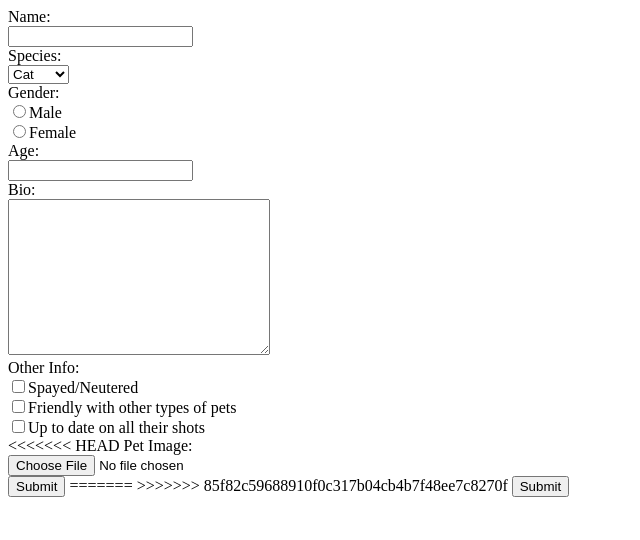
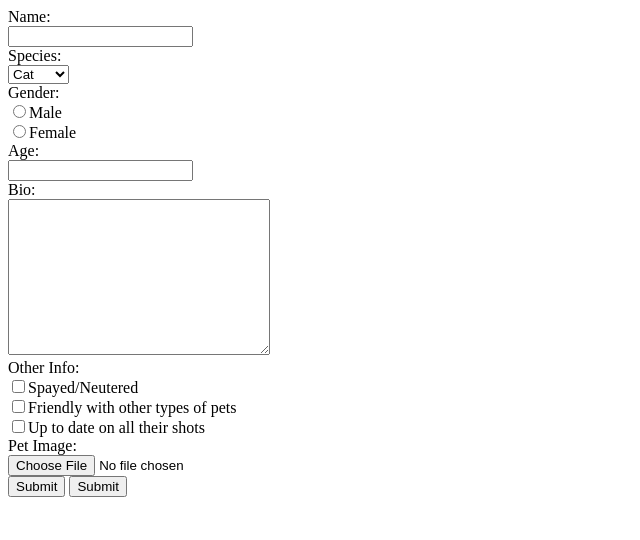
Before and after one commit to agorowar/CPI310_Final, a Node project: template Website/views/new-pet.handlebars in a window 1280 px wide. Shown: the top 540 px of the page, without its empty margins (0-640 px from the left). Run offline with Node 20 templates, Linux system fonts and the light colour scheme; the template is opened without the code that fills it, so the values that code supplies are empty; some libraries are stand-ins or nearby versions.

Commit message:
fixed errors

```diff
--- a/Website/index.js
+++ b/Website/index.js
@@ -5,6 +5,8 @@ const sqlite = require('sqlite');
 const bcrypt = require('bcrypt');
 const cookieParser = require("cookie-parser");
 const uuidv4 = require("uuid/v4");
+const multer = require('multer');
+const path = require('path');
 
 const saltRounds = 10;
 const app = express();
@@ -39,7 +41,6 @@ const authorize = async(req, res, next) => {
     next();
 };
 
-<<<<<<< HEAD
 //Storage system with Multer
 const profileStorage = multer.diskStorage({
 
@@ -123,8 +124,6 @@ function checkFileType(file, cb){
     }
 }
 
-=======
->>>>>>> 85f82c59688910f0c317b04cb4b7f48ee7c8270f
 app.use(authorize);
 
 // images
@@ -247,7 +246,6 @@ app.get("/profile", async(req, res) => {
     }
 });
 
-<<<<<<< HEAD
 app.get("/ownerForm", async(req,res)=>{
     res.render("ownerForm");
 })
@@ -302,13 +300,11 @@ app.post("/ownerForm", async(req, res) => {
     res.redirect("/profile");
 });
 
-=======
->>>>>>> 85f82c59688910f0c317b04cb4b7f48ee7c8270f
 //render pet profile
 app.get("/petProfile", async(req, res) => {
     const db = await dbPromise;
     const token = req.cookies.authToken;
-    const pets = await db.all("SELECT * FROM pets WHERE petOwner=?", users.email);
+    const images = await db.all("SELECT * FROM petImages");
     if (!token) {
         res.redirect("/login?from=petProfile")
     } else {
@@ -329,7 +325,6 @@ app.post("/new-pet", async(req, res) => {
     const db = await dbPromise;
     //const user = db.get();
     const { petname, species, gender, age, petbio, otherpetinfo  } = req.body;
-<<<<<<< HEAD
     let error = null;
     if (!petname) {
         error = "pet name field is required";
@@ -354,17 +349,12 @@ app.post("/new-pet", async(req, res) => {
     }
     await db.run(
         "INSERT INTO pets (petname, species, gender, age, petbio, otherpetinfo, petOwner) VALUES (?, ?, ?, ?, ?, ?,?)",
-=======
-    await db.run(
-        "INSERT INTO pets (petname, species, gender, age, petbio, otherpetinfo) VALUES (?, ?, ?, ?, ?, ?)",
->>>>>>> 85f82c59688910f0c317b04cb4b7f48ee7c8270f
         petname,
         species,
         gender,
         age,
         petbio,
         otherpetinfo,
-<<<<<<< HEAD
         petOwner.email
     )
     //Check for errors with image upload
@@ -391,10 +381,6 @@ app.post("/new-pet", async(req, res) => {
             await db.run("INSERT INTO petImages (fileName,petId) VALUES (?,?)",fileName,petId.id);
         }
     res.redirect("/petProfile");
-=======
-    )
-    res.redirect("/profile");
->>>>>>> 85f82c59688910f0c317b04cb4b7f48ee7c8270f
 });
 });
 
--- a/Website/package.json
+++ b/Website/package.json
@@ -14,6 +14,7 @@
     "cookie-parser": "^1.4.4",
     "express": "^4.17.1",
     "express-handlebars": "^3.1.0",
+    "multer": "^1.4.2",
     "sqlite": "^3.0.3",
     "uuid": "^3.3.3"
   },
--- a/Website/views/new-pet.handlebars
+++ b/Website/views/new-pet.handlebars
@@ -30,15 +30,12 @@
         <input type="checkbox" name="otherpetinfo" value="spayed">Spayed/Neutered<br>
         <input type="checkbox" name="otherpetinfo" value="friendly">Friendly with other types of pets<br>
         <input type="checkbox" name="otherpetinfo" value="immunized">Up to date on all their shots<br>
-<<<<<<< HEAD
 
         Pet Image: <br>
             <div class="file-field input-field">
                 <input name="myImage" type="file">
             </div>
             <button type="submit" class="btn">Submit</button>
-=======
->>>>>>> 85f82c59688910f0c317b04cb4b7f48ee7c8270f
         <input type="submit">
     </form>
 </body>
--- a/Website/views/ownerForm.handlebars
+++ b/Website/views/ownerForm.handlebars
@@ -8,7 +8,6 @@
     <label for="bio">Bio</label>
     <input type="text" name="bio" id="bio">
   </div>
-<<<<<<< HEAD
   <div>
     <label>Profile Image</label>
       <div class="file-field input-field">
@@ -16,7 +15,4 @@
       </div>
   </div>
   <button type="submit">register</button>
-=======
-  <input type="submit" value="Submit">
->>>>>>> 85f82c59688910f0c317b04cb4b7f48ee7c8270f
 </form>
```
Also changed, not shown: Website/migrations/001-inital-schema.sql (+3 -10 lines), Website/views/petProfile.handlebars (+0 -7 lines), Website/data.sqlite, 1 other file.
